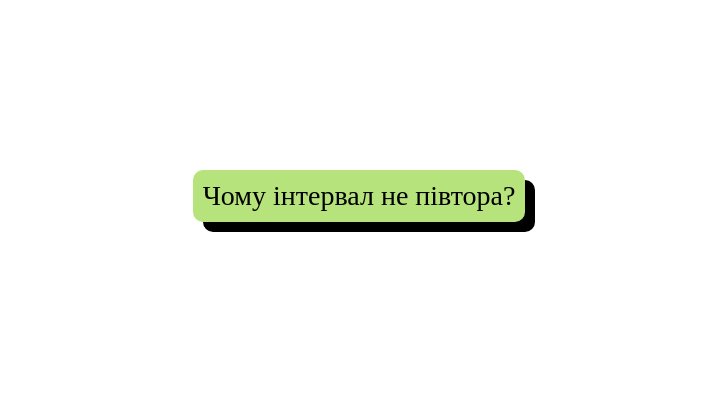
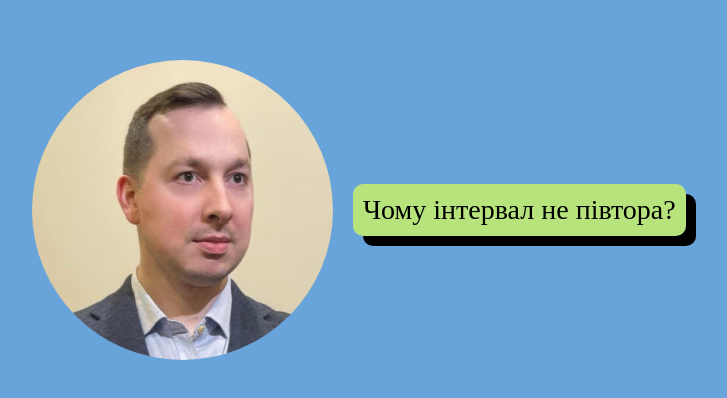
Before and after one commit to gigsoll/hzukow_quotes, a React (Create React App) app: page / in a window 1280 px wide. Shown: the part 198-596 px from the top of the page, without its empty margins (281-1008 px from the left). Built offline with nearby package versions, Linux system fonts and the light colour scheme.

Commit message:
design overhole

```diff
--- a/public/index.html
+++ b/public/index.html
@@ -4,7 +4,7 @@
     <meta charset="utf-8" />
     <meta name="viewport" content="width=device-width, initial-scale=1" />
     <meta name="theme-color" content="#000000" />
-    <link rel="icon" href="favicon.png" type="image/x-icon">
+    <link rel="icon" href="favicon.png    " type="image/x-icon">
     <title>Цитати генія Жукова</title>
   </head>
   <body>
--- a/src/App.js
+++ b/src/App.js
@@ -1,4 +1,5 @@
 import './App.css';
+import manDotNet from './zhukov.png'
 
 function Quote() {
   const quotes = [
@@ -22,9 +23,14 @@ function Quote() {
   return (<div className="quote">{quote}</div>)
 }
 
+function Face() {
+  return <img img src={manDotNet} alt="Жуков" className="manDotNet"/>;
+}
+
 function App() {
   return (
     <div className="App">
+      <Face></Face>
       <Quote></Quote>
     </div>
   );
--- a/src/index.css
+++ b/src/index.css
@@ -6,11 +6,27 @@ body {
   background-color:hsl(86, 65%, 69%);
   border-radius: 10px;
   box-shadow: black 10px 10px;
-  margin-left: auto;
-  margin-right: auto;
   padding: 10px;
-  position: relative;
   text-align: center;
-  top: 45vh;
   width: fit-content;
+  height: fit-content;
 }
+.App {
+  display: flex;
+  gap: 20px;
+  align-items: center;
+  justify-content: center;
+}
+.manDotNet {
+  border-radius: 50%;
+  height: 300px;
+}
+#root {
+  display: flex;
+  align-items: center;
+  justify-content: center;
+  height: 100vh;
+}
+body {
+  background-color: hsl(209, 60%, 63%);
+}
```
Also changed, not shown: src/zhukov.png (added).
